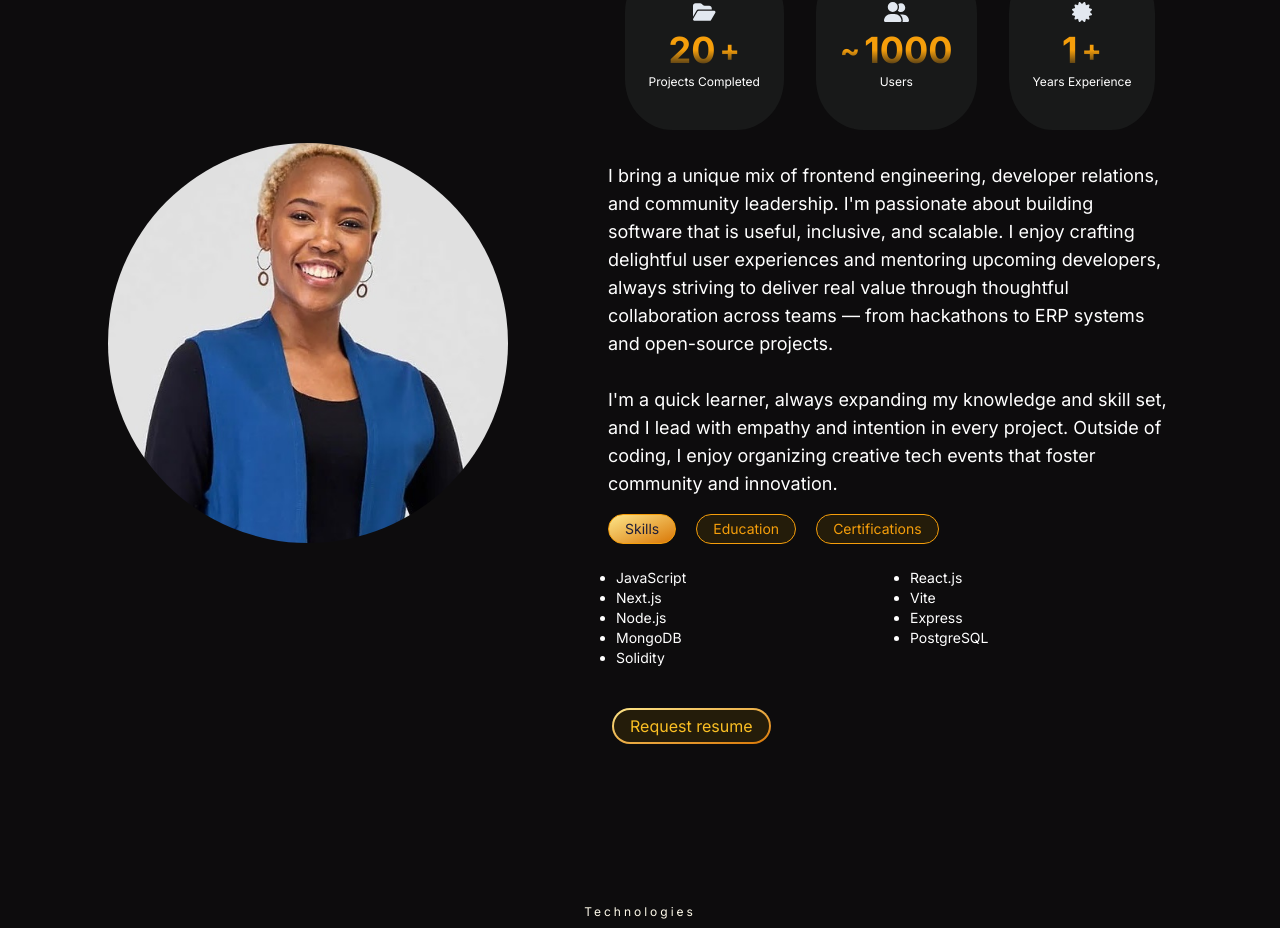
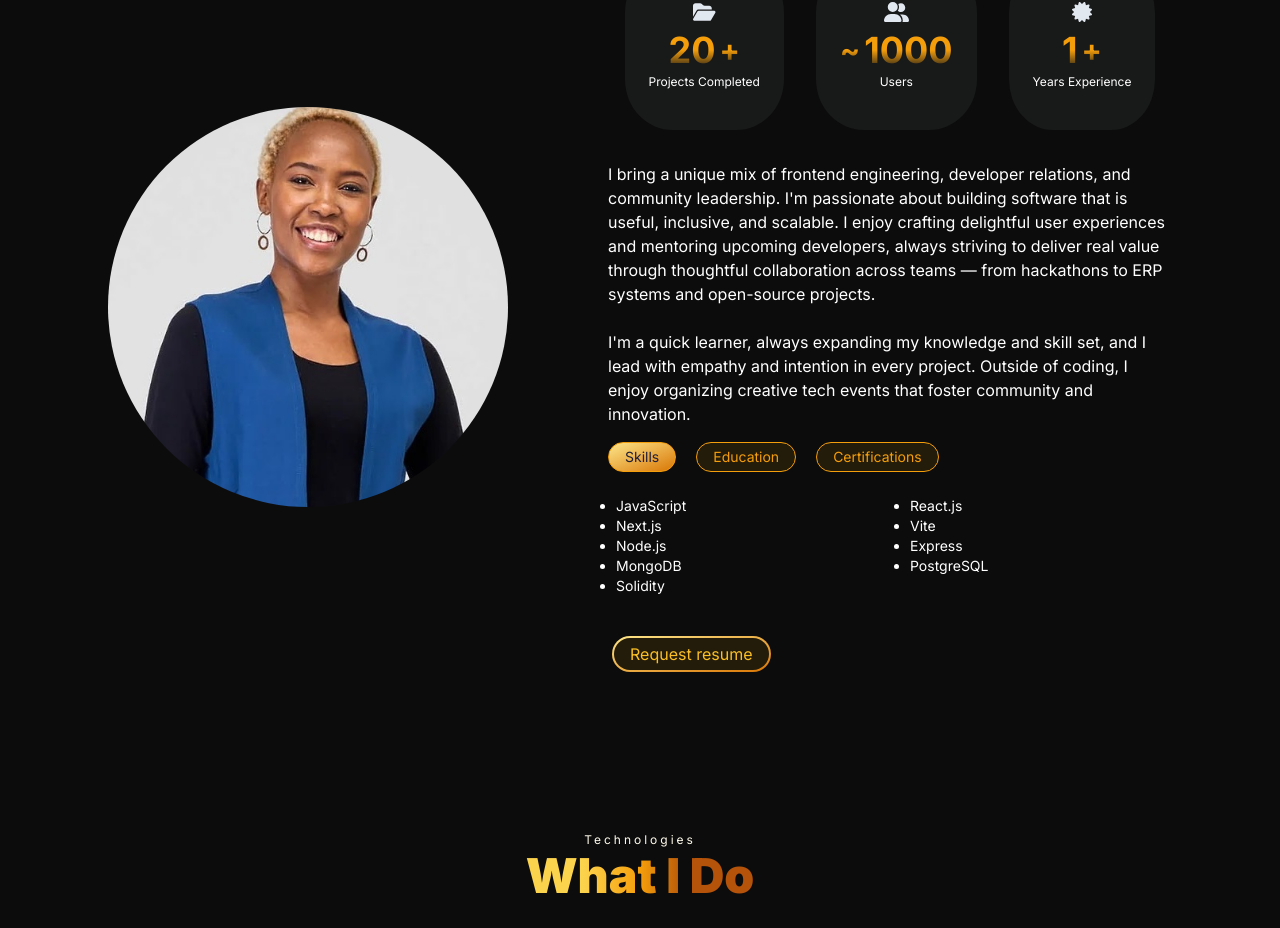
Before and after one commit to bridgitkanini/bridgitkanini-portfolio, a Next.js app: page / in a window 1280 px wide. Shown: the part 952-1880 px from the top of the page. Built offline with nearby package versions, Linux system fonts and the light colour scheme.

Commit message:
Refactor AboutSection component for improved layout and readability

```diff
--- a/src/app/components/AboutSection.jsx
+++ b/src/app/components/AboutSection.jsx
@@ -126,7 +126,7 @@ const AboutSection = () => {
         />
         <div className="relative md:mt-0 sm:text-left flex flex-col h-full sm:-ml-10 sm:pr-10">
           <AchievementsSection />
-          <p className="text-white text-sm md:text-base lg:text-lg mx-auto ">
+          <p className="text-white text-sm md:text-base mx-auto ">
             I bring a unique mix of frontend engineering, developer relations,
             and community leadership. I'm passionate about building software
             that is useful, inclusive, and scalable. I enjoy crafting delightful
```
